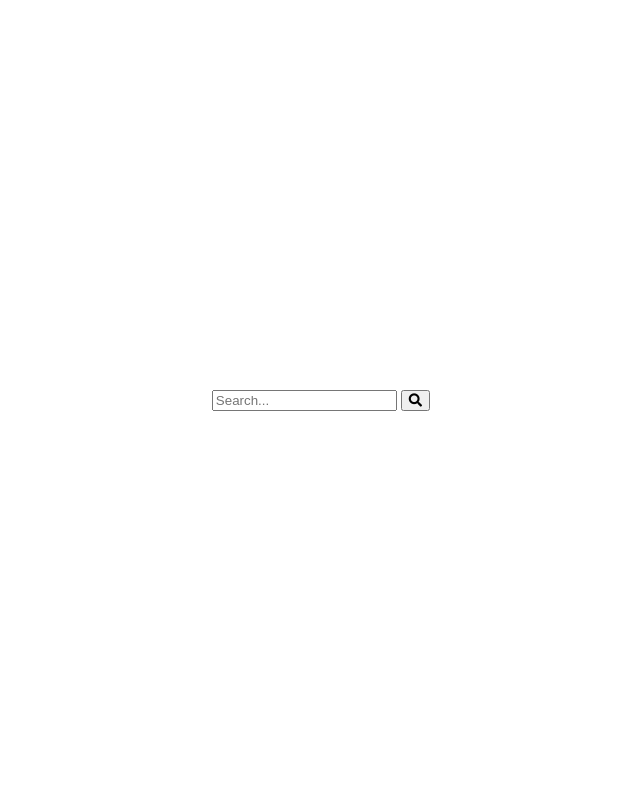
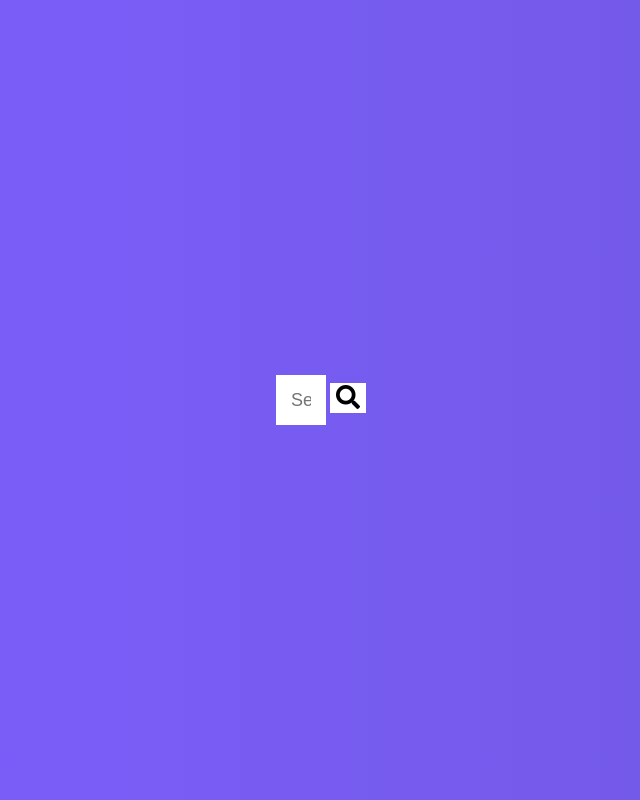
Before and after one commit to IqbalAhmadi/hidden-search, a plain HTML site: page index.html in a window 1280 px wide. Shown: the whole page, without its empty margins (319-959 px from the left). Drawn offline with Linux system fonts and the light colour scheme.

Commit message:
styled the search button but not done with it yet:

```diff
--- a/style.css
+++ b/style.css
@@ -5,12 +5,34 @@
 }
 
 body {
+  background-image: linear-gradient(90deg, #7d5fff, #7158e2);
   font-family: 'Roboto', sans-serif;
   display: flex;
-  flex-direction: column;
   align-items: center;
   justify-content: center;
   height: 100vh;
   overflow: hidden;
   margin: 0;
 }
+
+.search {
+  position: relative;
+  height: 50px;
+}
+
+.search .input {
+  background-color: #fff;
+  border: 0;
+  font-size: 18px;
+  padding: 15px;
+  height: 50px;
+  width: 50px;
+  transition: width 0.3s ease;
+}
+
+.btn {
+  background-color: #fff;
+  border: 0;
+  cursor: pointer;
+  font-size: 24px;
+}
```
